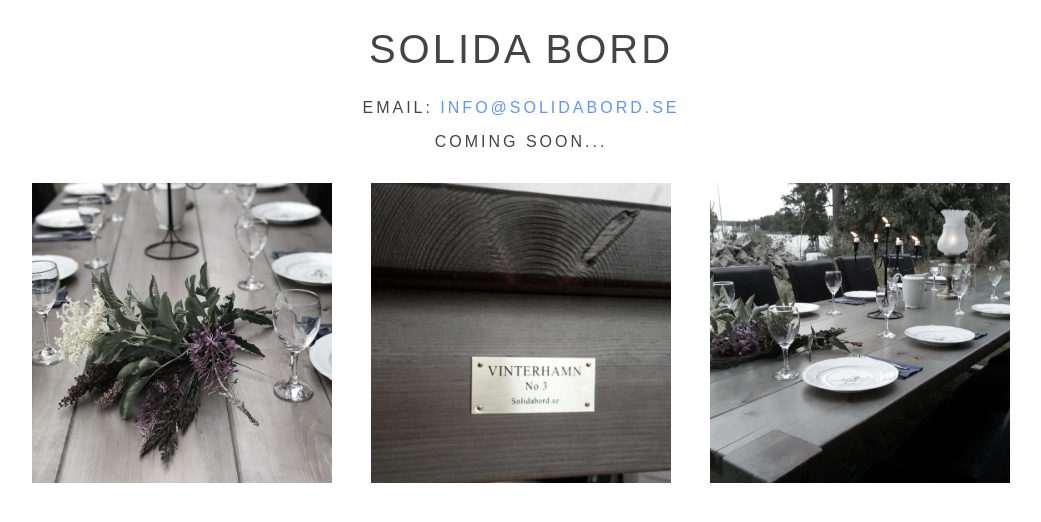
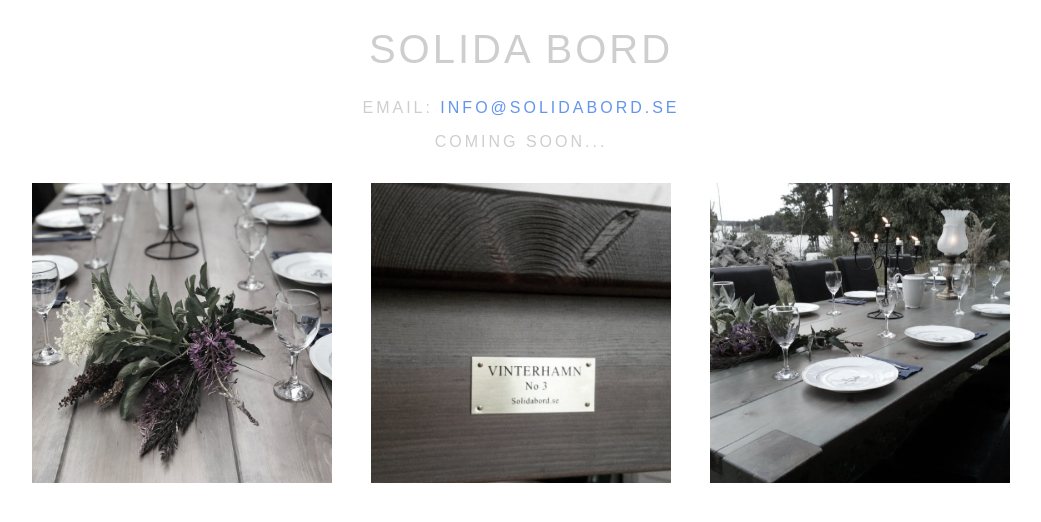
Before and after one commit to johanlekardal/johanlekardal.github.io, a plain HTML site: page index.html in a window 1280 px wide. Shown: the whole page, without its empty margins (119-1160 px from the left). Drawn offline with Linux system fonts and the light colour scheme.

Commit message:
brighter font

```diff
--- a/assets/style.css
+++ b/assets/style.css
@@ -5,7 +5,7 @@
 
 body {
   font-size: 1em;
-  color: #444;
+  color: #cecece;
   letter-spacing: 3px;
   font-weight: 200;
   text-transform: uppercase;
```
